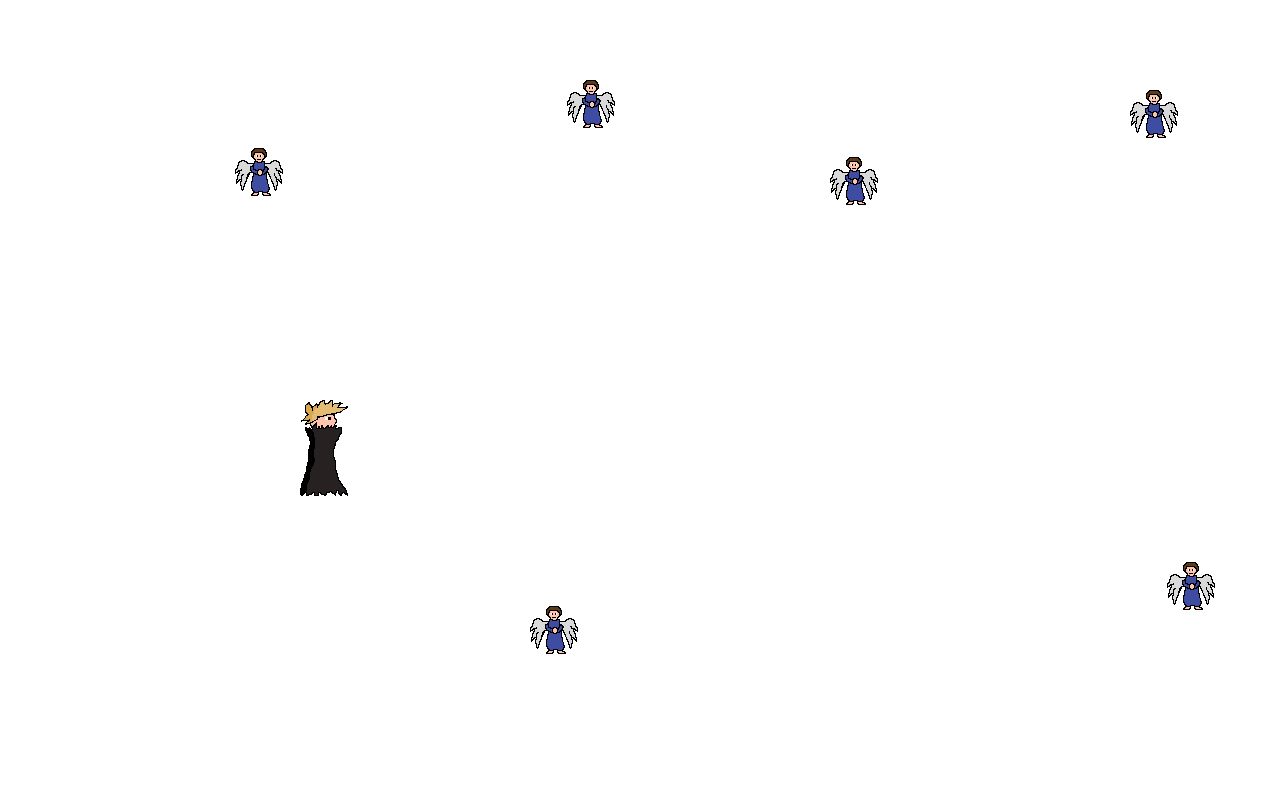
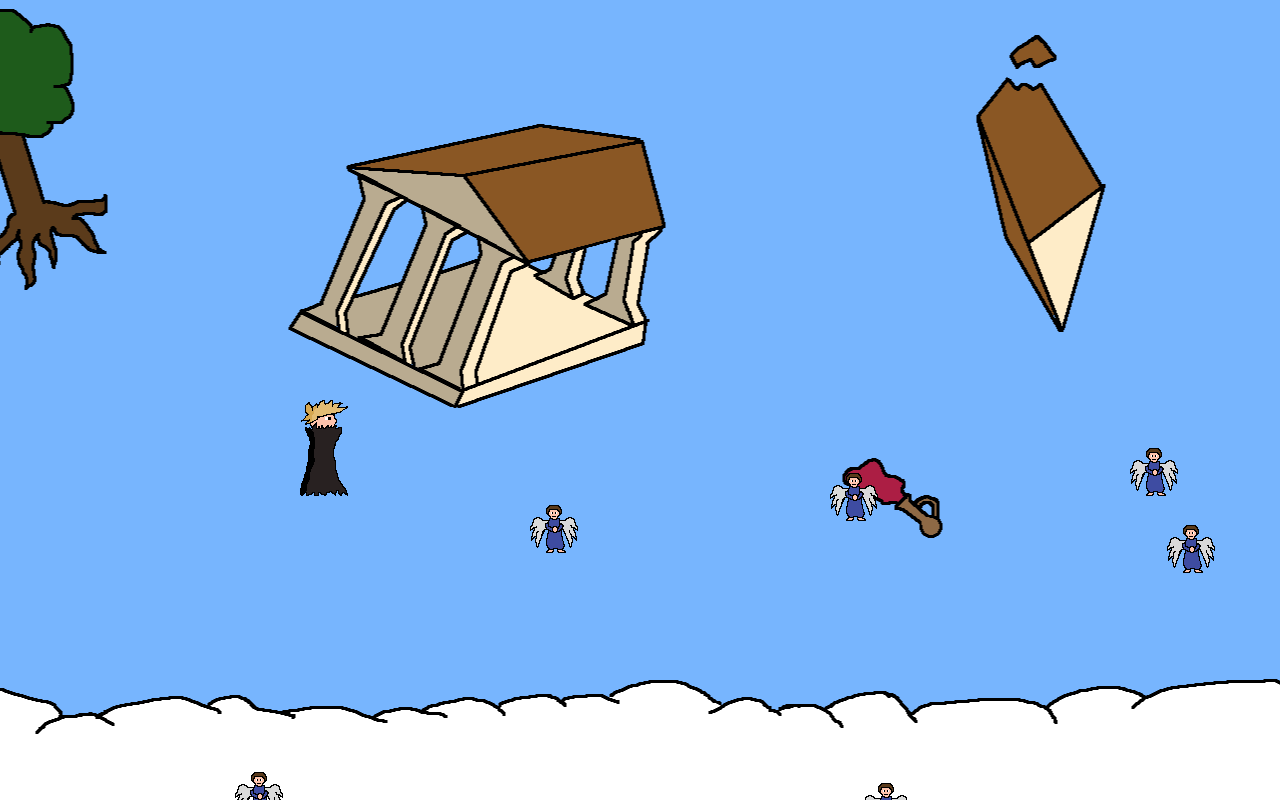
Before and after one commit to NK5fr/sae-2024-groupeg-kiecken-desmee-gaienier, a website built with webpack: page index.html in a window 1280 px wide. Built offline with nearby package versions, Linux system fonts and the light colour scheme.

Commit message:
Add background display and pause when game isn't focus and on echap

```diff
--- a/css/main.css
+++ b/css/main.css
@@ -30,7 +30,6 @@ h1 em {
 	color: #777;
 }
 canvas {
-	background-color: white;
 	width: 100%;
 	height: 800px;
 	position: absolute;
--- a/src/main.js
+++ b/src/main.js
@@ -1,13 +1,26 @@
 import Player from './player.js';
 import Angel from './angels.js';
+import { backgrounds } from './imgLoader.js';
 
 const canvas = document.querySelector('.gameCanvas'),
 	context = canvas.getContext('2d'),
 	canvasResizeObserver = new ResizeObserver(() => resampleCanvas());
 
-const player = new Player('Player', canvas.width / 2, canvas.height / 2, 10, 3);
+const playerName = 'Player';
+const playerHealth = 3;
+const playerMaxSpeed = 10;
+const playerSpawnPoint = {
+	x: canvas.width / 2,
+	y: canvas.height / 2,
+};
 
-console.log(player);
+const player = new Player(
+	playerName,
+	playerSpawnPoint.x,
+	playerSpawnPoint.y,
+	playerMaxSpeed,
+	playerHealth
+);
 
 canvasResizeObserver.observe(canvas);
 
@@ -17,13 +30,31 @@ function resampleCanvas() {
 }
 
 let angels = [];
+let gameNotFocused = false;
 
 function render() {
-	context.clearRect(0, 0, canvas.width, canvas.height);
-	player.render(context);
-	angels.forEach(angel => angel.render(context));
-	player.missiles.forEach(missile => missile.render(context));
+	if (!gameNotFocused) {
+		context.clearRect(0, 0, canvas.width, canvas.height);
+		drawBackground();
+		player.render(context);
+		angels.forEach(angel => angel.render(context));
+		player.missiles.forEach(missile => missile.render(context));
+	}
 	requestAnimationFrame(render);
+}
+
+let backgroundX = 0;
+function drawBackground() {
+	if (backgroundX <= -backgrounds.stageOne.width) {
+		backgroundX = -1;
+	}
+	context.drawImage(backgrounds.stageOne, backgroundX, 0);
+	context.drawImage(
+		backgrounds.stageOne,
+		backgroundX + backgrounds.stageOne.width,
+		0
+	);
+	backgroundX -= 0.5;
 }
 
 function updateGame() {
@@ -31,32 +62,48 @@ function updateGame() {
 	angels.forEach(angel => {
 		angel.update(canvas);
 		player.checkCollision(angel);
-		player.missiles.forEach(missile => {
+	});
+	player.missiles.forEach(missile => {
+		missile.update(canvas);
+		angels.forEach(angel => {
 			missile.checkCollision(angel);
 		});
 	});
-	player.missiles.forEach(missile => missile.update(canvas));
 	angels = angels.filter(angel => angel.stats.health > 0);
 	player.missiles = player.missiles.filter(missile => missile.stats.health > 0);
 }
 
 function spawnAngel() {
-	let width = 50;
-	let height = 50;
 	let x = canvas.width;
-	let y = Math.floor(Math.random() * (canvas.height - height));
+	let y = Math.floor(Math.random() * canvas.height);
 	let speed = 5;
 	let health = 1;
 
 	angels.push(new Angel(x, y, speed, health));
 }
 
-document.addEventListener('keydown', event => player.onKeyDown(event));
+document.addEventListener('keydown', event => {
+	if (event.key === 'Escape') {
+		gameNotFocused = !gameNotFocused;
+	} else {
+		player.onKeyDown(event);
+	}
+});
 
 document.addEventListener('keyup', event => player.onKeyUp(event));
 
 document.addEventListener('mousedown', event => player.onMouseDown(event));
 
+window.addEventListener('blur', () => (gameNotFocused = true));
+window.addEventListener('focus', () => (gameNotFocused = false));
+
 requestAnimationFrame(render);
-setInterval(updateGame, 1000 / 60);
-setInterval(spawnAngel, 1000);
+
+setInterval(() => {
+	if (gameNotFocused) return;
+	updateGame();
+}, 1000 / 60);
+setInterval(() => {
+	if (gameNotFocused) return;
+	spawnAngel();
+}, 1000);
```
